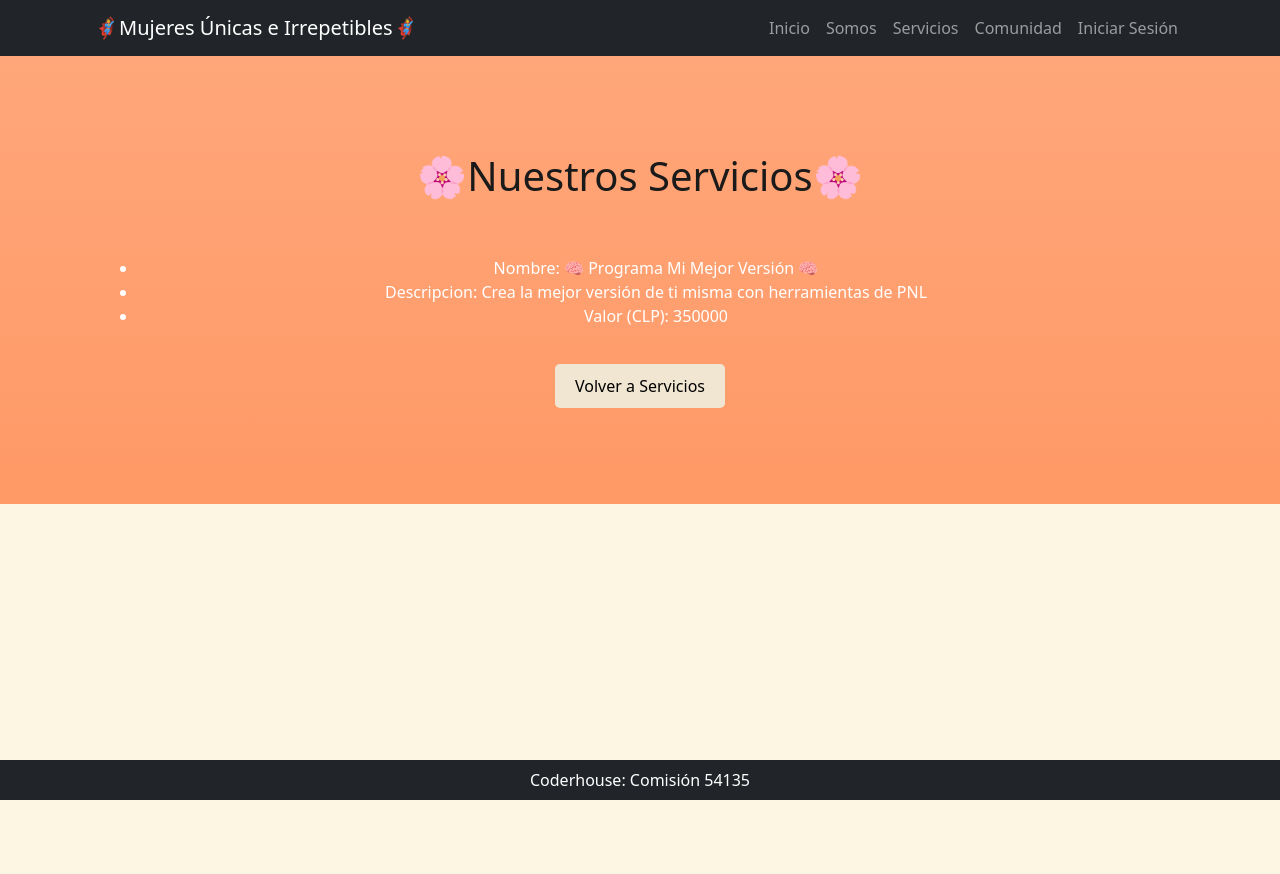
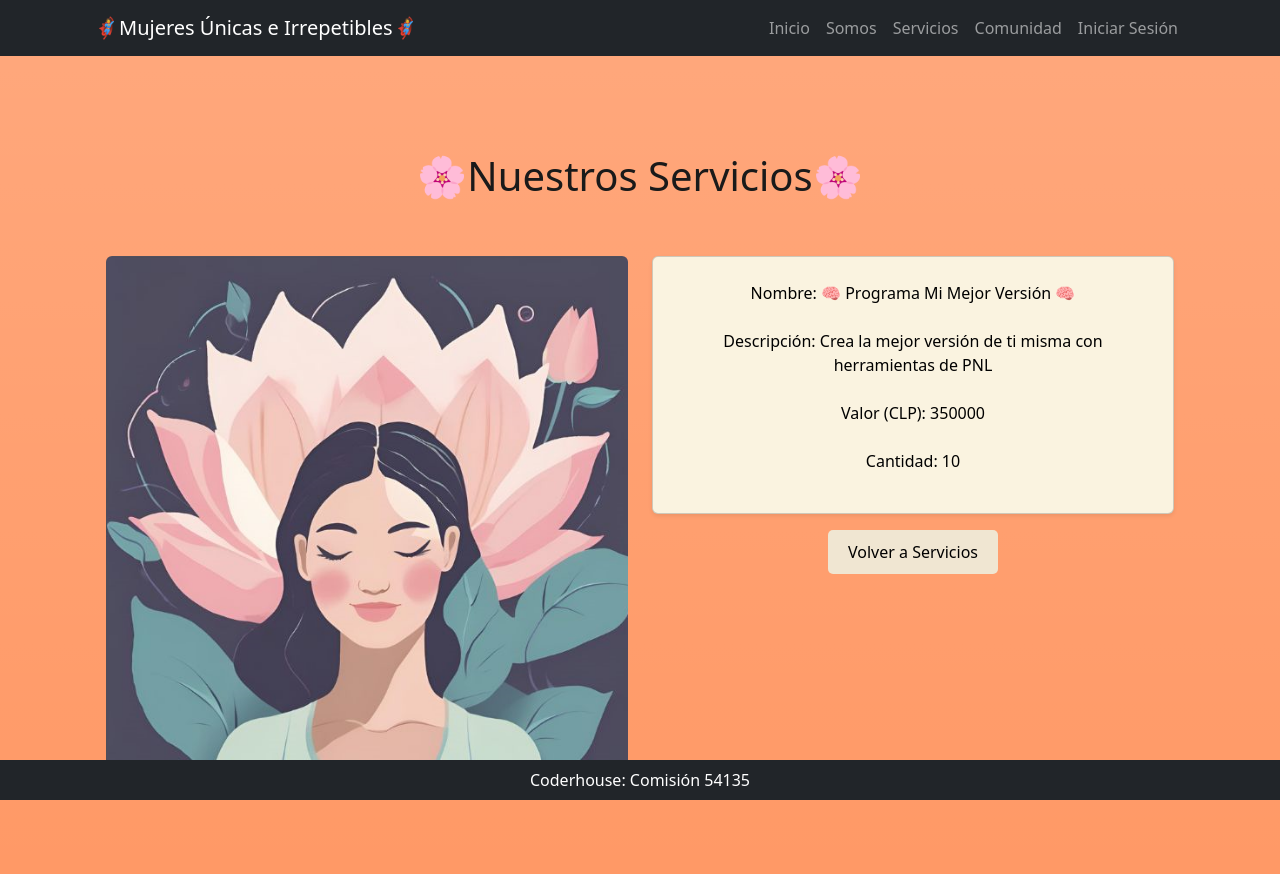
Before and after one commit to Pelosaurio/ProyectoFinal-Bastias, a Django app: page /servicios/detalleservicio/2 in a window 1280 px wide. Before the commit the page ends 800 px from the top, so only its background shows below. Run offline with Django 5.2, Linux system fonts and the light colour scheme; data comes from the database, SQL or seed files in the repository; some libraries are stand-ins or nearby versions.

Commit message:
modified: detalleservicio.html

```diff
--- a/project/servicios/templates/servicios/detalleservicio.html
+++ b/project/servicios/templates/servicios/detalleservicio.html
@@ -7,14 +7,30 @@
 {% endblock titulo %}
 {% block contenido %}
     <div class="container mt-4">
-        <ul>
-            <li> Nombre: {{servicio.nombre}} </li>
-            <li> Descripcion: {{servicio.descripcion}}</li>
-            <li> Valor (CLP): {{servicio.valor}}</li>
-        </ul>
-        <div>
-          <button style="margin-top: 20px; background-color: #f0e6d2; border: none; padding: 10px 20px; border-radius: 5px;">
-              <a href="{% url 'servicios:home' %}" style="text-decoration: none; color: black;">Volver a Servicios</a>
-          </button>
-      </div>
+        <div class="row">
+            <div class="col-md-6">
+                <img src="{% static 'core/img/servicios1.webp' %}" class="img-fluid rounded" alt="Servicio Imagen">
+            </div>
+            <div class="col-md-6">
+                <div class="card p-4 shadow-sm rounded" style="background-color: #faf3e0;">
+                    <ul class="list-unstyled">
+                        <li style="color: black;">Nombre: {{ servicio.nombre }}</li>
+                        <br>
+                        <li style="color: black;">Descripción: {{ servicio.descripcion }}</li>
+                        <br>
+                        <li style="color: black;">Valor (CLP): {{ servicio.valor }}</li>
+                        <br>
+                        {% if servicio.cantidad %}
+                            <li style="color: black;">Cantidad: {{ servicio.cantidad }}</li>
+                        {% endif %}
+                    </ul>
+                </div>
+                <div class="text-center mt-3">
+                    <button style="background-color: #f0e6d2; border: none; padding: 10px 20px; border-radius: 5px;">
+                        <a href="{% url 'servicios:home' %}" style="text-decoration: none; color: black;">Volver a Servicios</a>
+                    </button>
+                </div>
+            </div>
+        </div>
+    </div>
 {% endblock contenido %}
```
